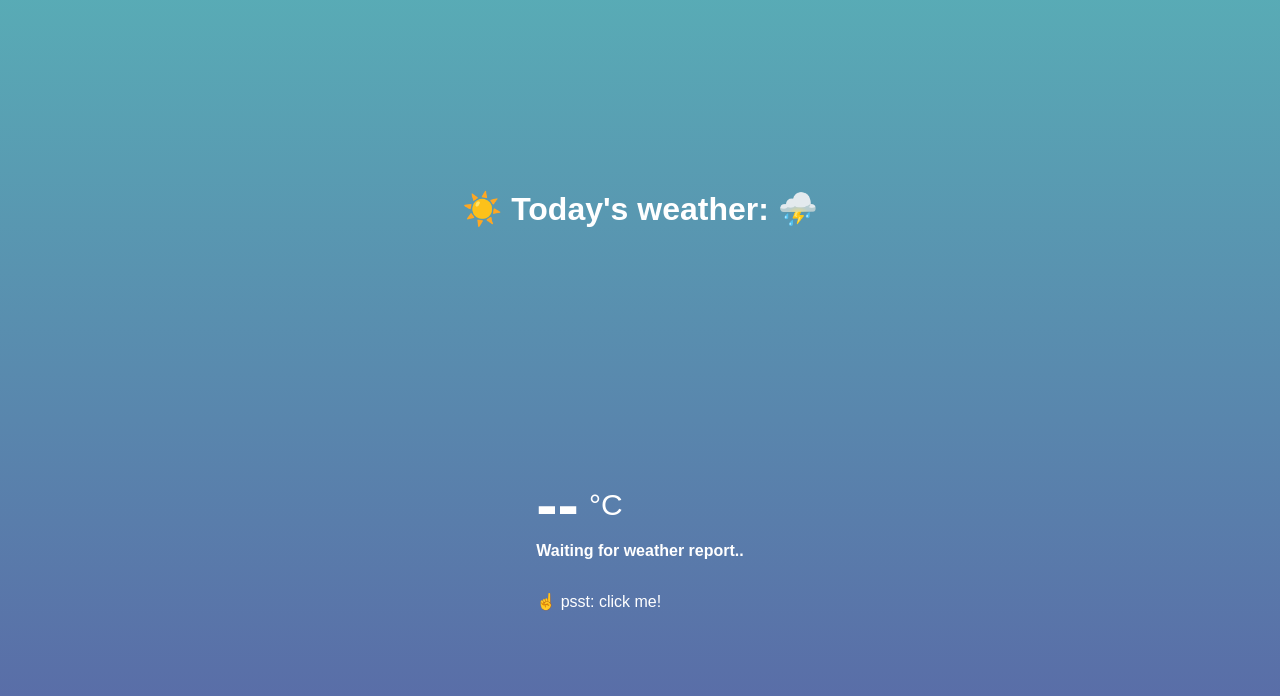
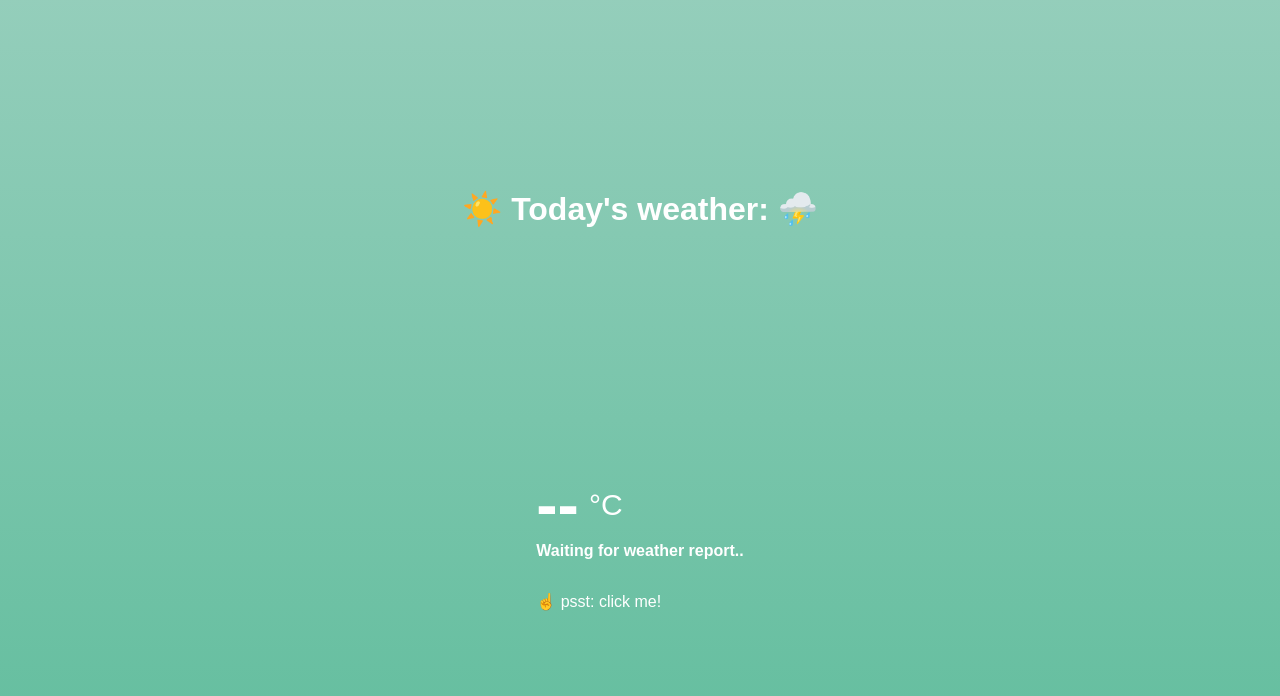
Before and after one commit to angieloux/weather-app, a plain HTML site: page index.html in a window 1280 px wide. Drawn offline with Linux system fonts and the light colour scheme.

Commit message:
Update styling

```diff
--- a/style.css
+++ b/style.css
@@ -10,7 +10,7 @@ body {
     justify-content: center;
     flex-direction: column;
     align-items: center;
-    background: linear-gradient(rgb(47,150,163,0.8), rgb(48,62,143,0.8));
+    background: linear-gradient(rgba(42, 157, 119, 0.5), rgba(29, 161, 115, 0.7));
     font-family: sans-serif;
     color: white;
 }
```
